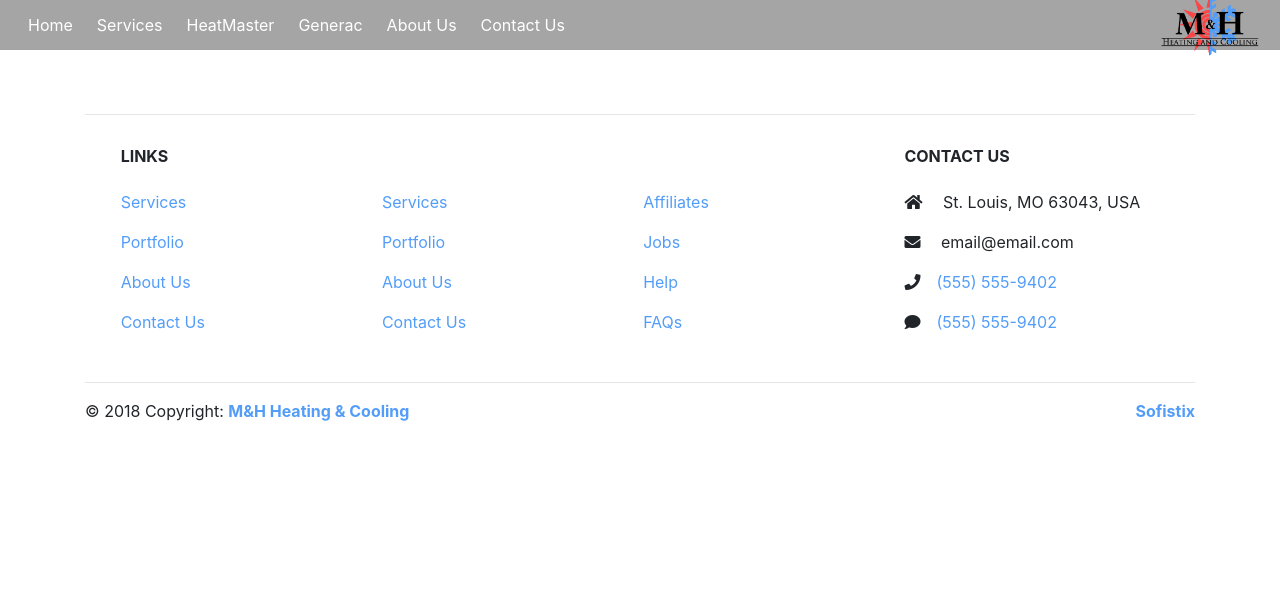
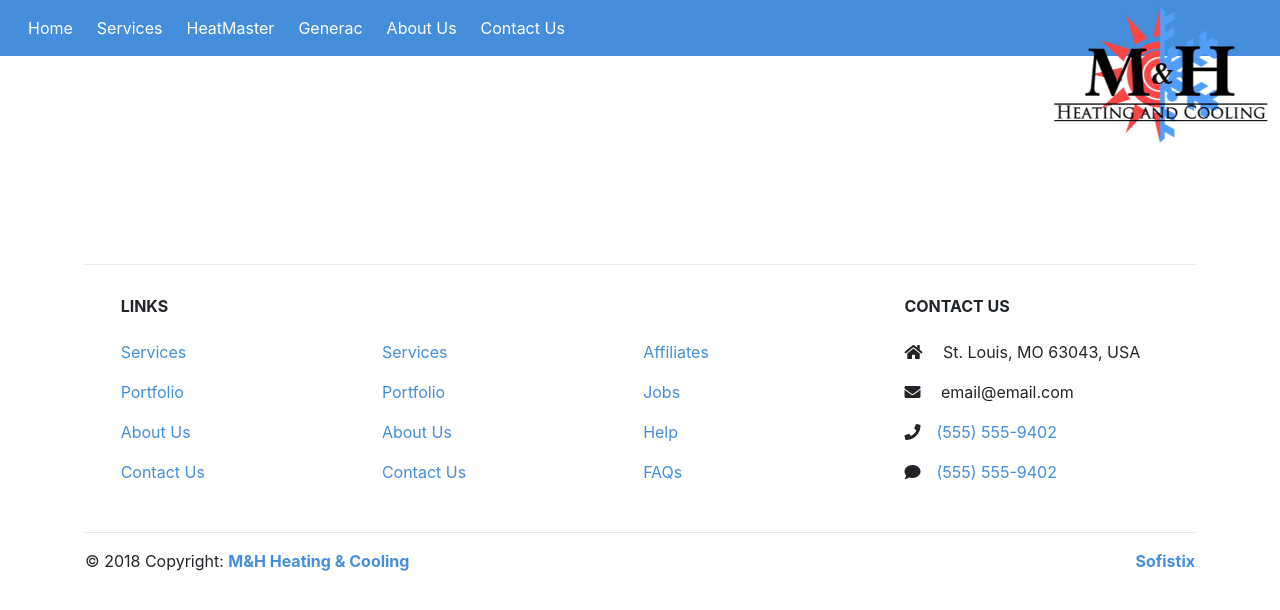
Before and after one commit to sofistix/mh.github.io, a plain HTML site: page index.html in a window 1280 px wide. Drawn offline with nearby package versions, Linux system fonts and the light colour scheme.

Commit message:
Logo hide effect

```diff
--- a/css/main.css
+++ b/css/main.css
@@ -1,5 +1,5 @@
 a {
-	color: #539df9;
+	color: #448edc;
 }
 
 @media (max-width: 3000px) {
@@ -20,12 +20,24 @@ a {
 	}
 }
 
-.navbar {
-  height: 50px;
+.fixed-top {
+    z-index : 1;
 }
-.navbar img {
+
+.logoOnTop {
+  z-index: 2;
+}
+
+.navTop {
   width: auto;
-  height: 200%;
+  height: 150px;
+}
+
+@media (max-width: 850px) {
+  .navTop {
+    width: auto;
+    height: 55px;
+  }
 }
 
 .gspad {
@@ -120,12 +132,12 @@ a {
 
 .btn-primary {
     color: #fff;
-    background-color: #539df9;
-    border-color: #539df9;
+    background-color: #448edc;
+    border-color: #448edc;
 }
 
 .navbar {
-  background-color: #a5a5a5;
+  background-color: #448edc;
 }
 .navbar .navbar-brand {
   color: #ffffff;
--- a/index.html
+++ b/index.html
@@ -16,11 +16,13 @@
   	<link rel="mask-icon" href="favicons/safari-pinned-tab.svg" color="#5bbad5">
   	<meta name="msapplication-TileColor" content="#da532c">
   	<meta name="theme-color" content="#ffffff">
-
     <title>M&H</title>
   </head>
 
   	<!-- Navigation Bar -->
+    <div class="container-fluid">
+    <div class="row">
+    <div class="col-10 col-sm-10 col-md-10 col-lg-10 col-xl-10">
   	<nav class="navbar navbar-expand-sm fixed-top">
          <button class="navbar-toggler navbar-toggler-right" type="button" data-toggle="collapse" data-target="#navbarResponsive">
            <span class="navbar-toggler-icon small"></span>
@@ -47,8 +49,13 @@
 	              </li>
 	            </ul>
 	         </div>
-           <img class="topLogo" id="mainLogo" src="imgs/logo.png">
   	</nav>
+  </div>
+    <div class="col-2 col-sm-2 col-md-2 col-lg-2 col-xl-2 logoOnTop">
+      <img class="navTop" id="mainLogo" align="right" src="imgs/logo.png">
+    </div>
+  </div>
+</div>
   	<!-- Navigation Bar End -->
 
   	<div class="section" id="mainSection">
```
